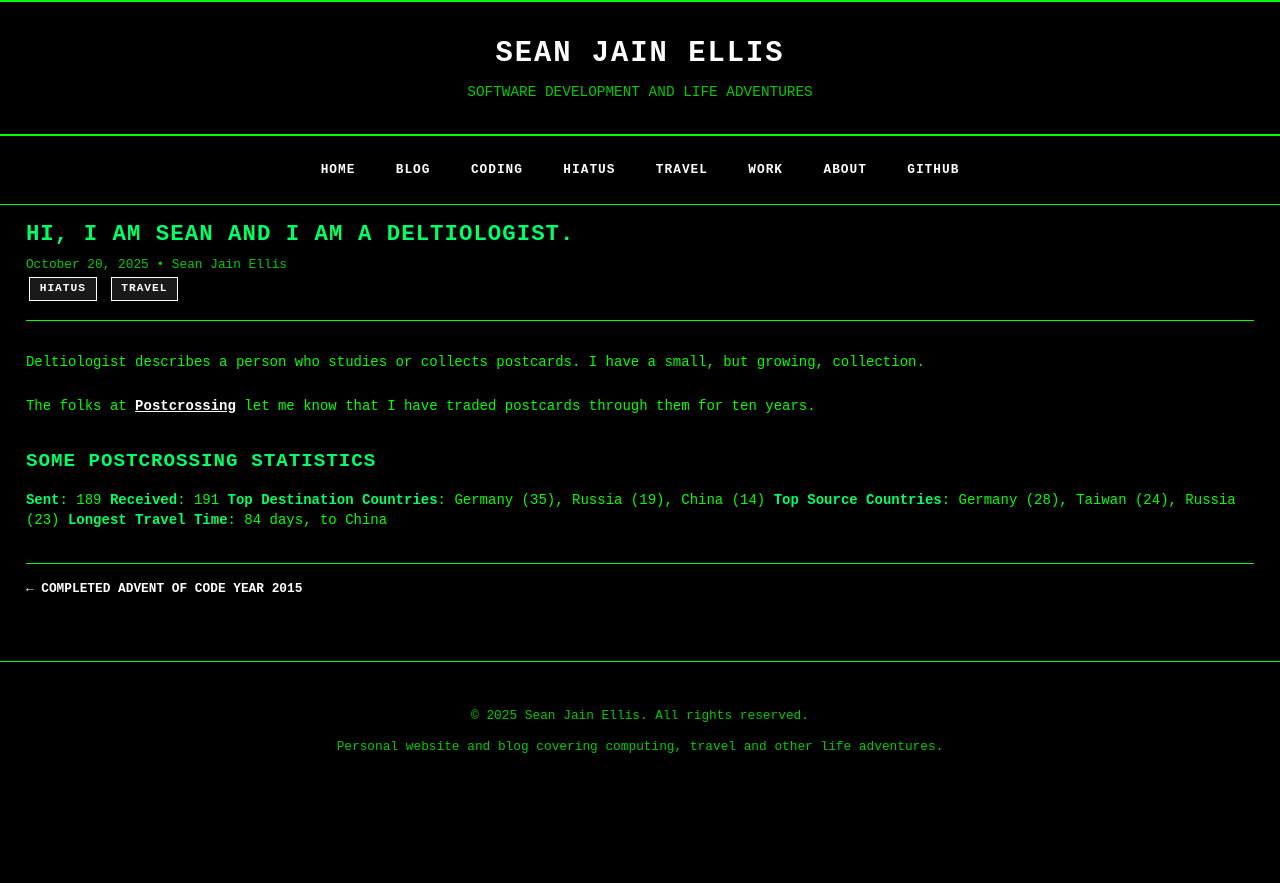
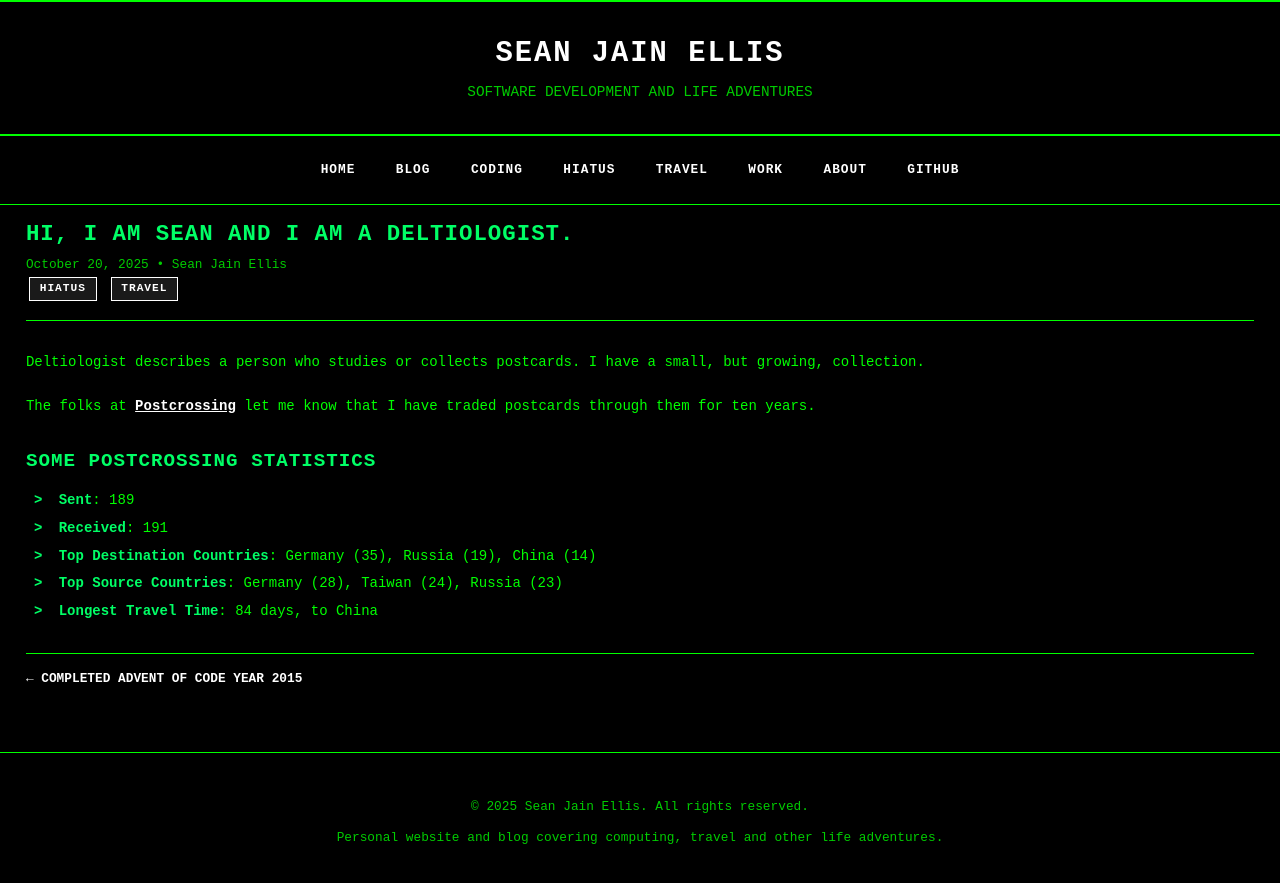
Before and after one commit to bandarji/bandarji.github.io, a Jekyll site: the page built from _blog/2025-10-20-postcrossing-ten-years.md, in a window 1280 px wide. Shown: the top 883 px of the page. Built offline with Jekyll 4.4.1, drawn with Linux system fonts in a browser that asks for light colours.

```diff
--- a/_blog/2025-10-20-postcrossing-ten-years.md
+++ b/_blog/2025-10-20-postcrossing-ten-years.md
@@ -14,8 +14,8 @@ have traded postcards through them for ten years.
 
 ## Some Postcrossing Statistics
 
-**Sent**: 189
-**Received**: 191
-**Top Destination Countries**: Germany (35), Russia (19), China (14)
-**Top Source Countries**: Germany (28), Taiwan (24), Russia (23)
-**Longest Travel Time**: 84 days, to China
+* **Sent**: 189
+* **Received**: 191
+* **Top Destination Countries**: Germany (35), Russia (19), China (14)
+* **Top Source Countries**: Germany (28), Taiwan (24), Russia (23)
+* **Longest Travel Time**: 84 days, to China
```
